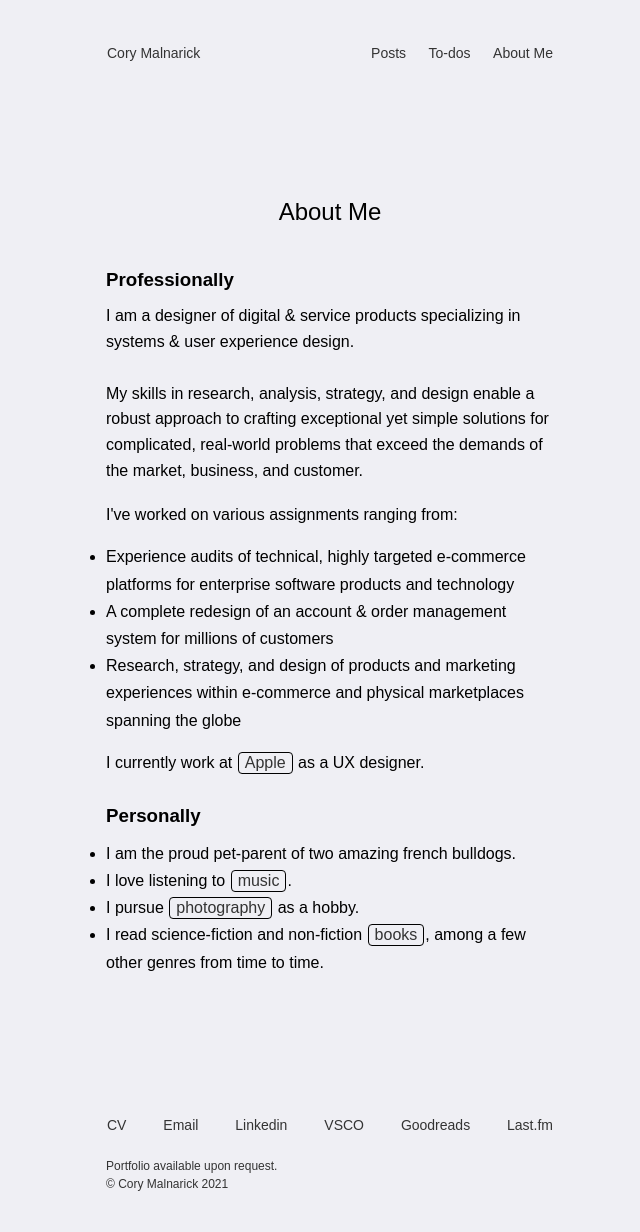
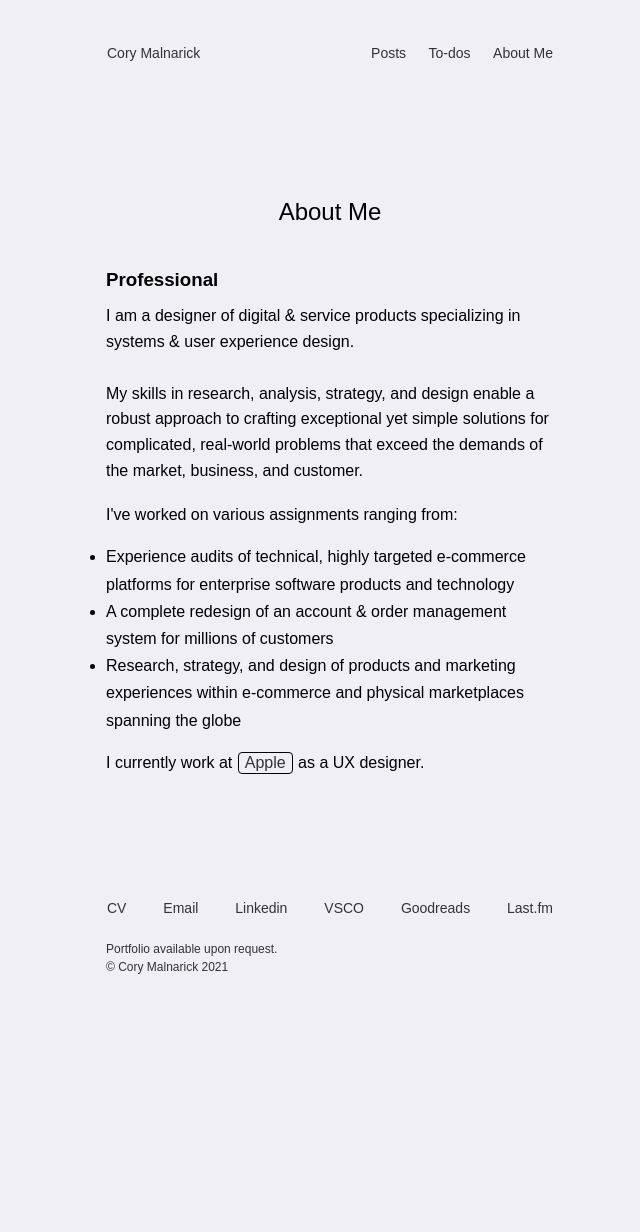
Before and after one commit to foundmonster/foundmonster.github.io, a Jekyll site: the page built from about.html, in a window 1280 px wide. Shown: the whole page, without its empty margins (310-950 px from the left). Built offline with Jekyll 4.4.1, drawn with Linux system fonts in a browser that asks for light colours; some web fonts are replaced; after the commit the page ends 1015 px from its top, so only the background shows below that.

Commit message:
deleting old about me; fixing content on new about me

```diff
--- a/about.html
+++ b/about.html
@@ -6,7 +6,7 @@ title: About Me
 <h2 class="headline">{{ page.title }}</h2>
 </div>
 <br>
-<h3 class="headline"><b>Professionally</b></h3>
+<h3 class="headline"><b>Professional</b></h3>
 <p class="home">I am a designer of digital & service products specializing in systems & user experience design.<br>
 <br>
 My skills in research, analysis, strategy, and design enable a robust approach to crafting exceptional yet simple solutions for complicated, real-world problems that exceed the demands of the market, business, and customer.</p><br>
@@ -18,11 +18,12 @@ My skills in research, analysis, strategy, and design enable a robust approach t
 </li>
 </ul>
 <p class="home">I currently work at <span><a class="button-link" href="https://apple.com">Apple</a></span> as a UX designer.</p>
+{% comment %}
 <br>
-<h3 class="headline"><b>Personally</b></h3>
+<h3 class="headline"><b>Personal</b></h3>
 <ul style="padding-left: 0px; margin-top: 0px;">
 <li>I am the proud pet-parent of two amazing french bulldogs.</li>
 <li>I love listening to <span><a class="button-link" href="http://www.last.fm/user/saeglopur">music</a></span>.</li>
 <li>I pursue <span><a class="button-link" href="https://vsco.co/lostmonster/gallery">photography</a></span> as a hobby.</li>
 <li>I read science-fiction and non-fiction <span><a class="button-link" href="https://www.goodreads.com/user/show/25281560-cory">books</a></span>, among a few other genres from time to time.</li>
-</ul>
+</ul>{% endcomment %}
```
Also changed, not shown: about-me.md (deleted, +0 -16 lines).
